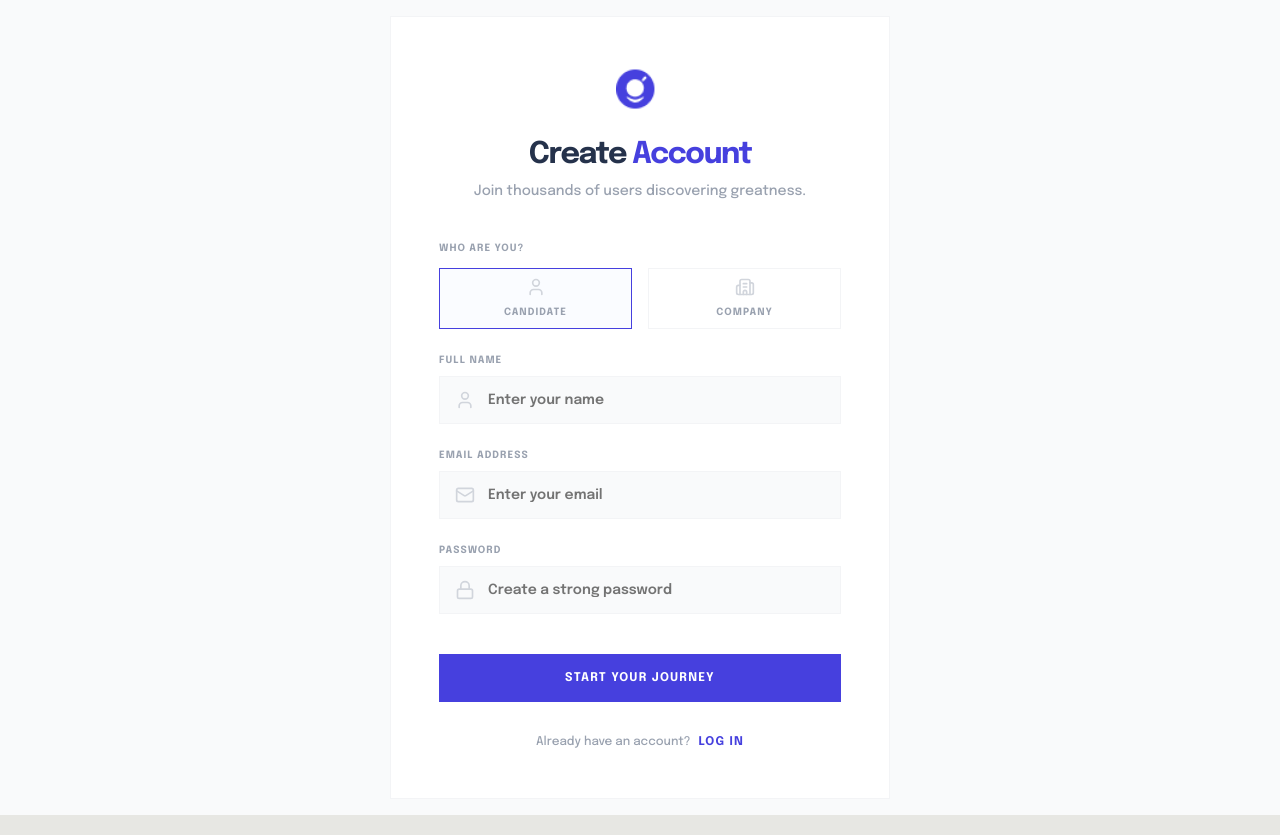
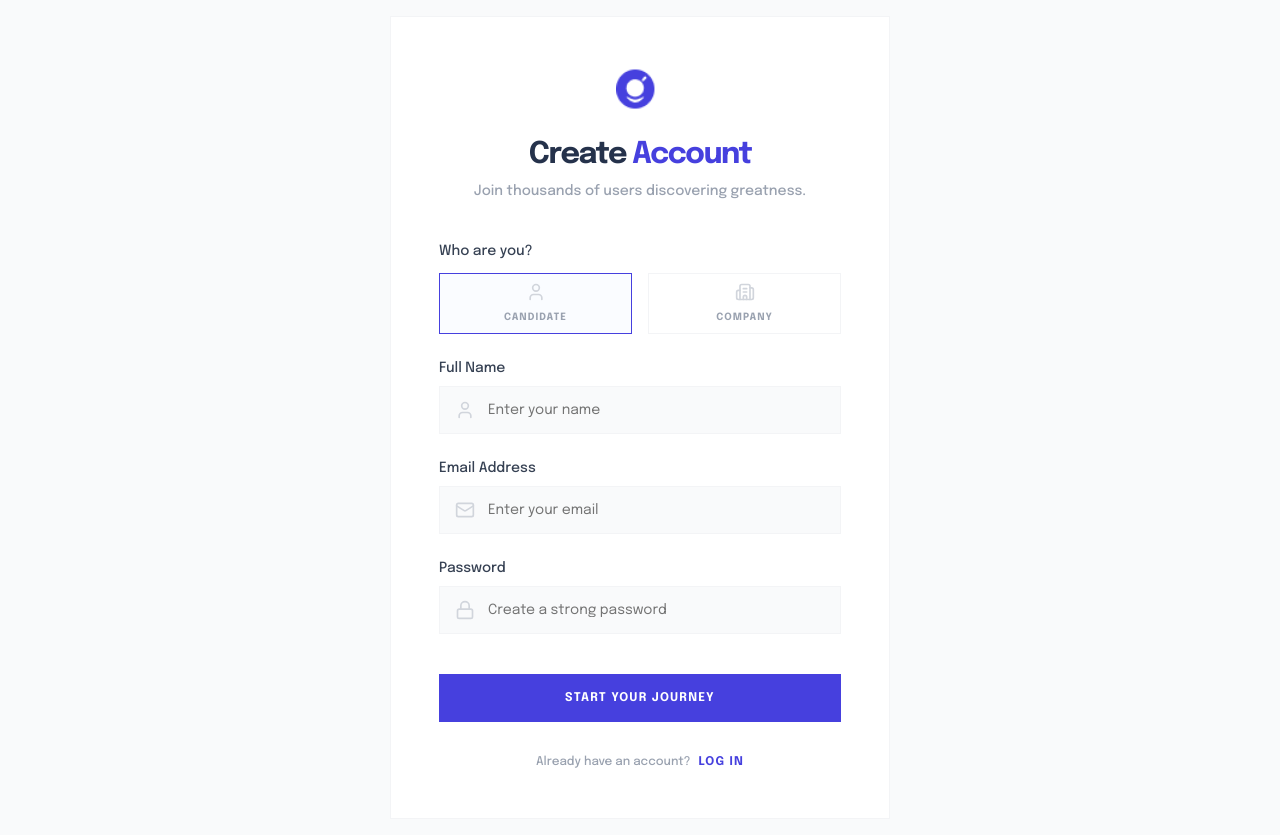
Before and after one commit to rakibislam2233/quick-hire, a Next.js app: page /register in a window 1280 px wide. Built offline with nearby package versions, Linux system fonts and the light colour scheme; no server answers.

Commit message:
refactor: update auth forms styling and labels

```diff
--- a/components/Pages/Auth/ForgotpasswordForm.tsx
+++ b/components/Pages/Auth/ForgotpasswordForm.tsx
@@ -12,7 +12,7 @@ export default function ForgotPasswordForm() {
   const [state, action, isPending] = useActionState(forgotPasswordAction, {});
 
   return (
-    <div className="w-full max-w-md mx-auto p-8 border border-gray-200 bg-white shadow-none">
+    <div className="w-full max-w-md mx-auto p-8 border border-gray-200 bg-white shadow-none font-epilogue">
       <div className="flex flex-col items-center mb-6">
         <div className="relative h-10 w-10 mb-4">
           <Image
@@ -51,7 +51,7 @@ export default function ForgotPasswordForm() {
               name="email"
               type="email"
               placeholder="Enter your email"
-              className="w-full pl-10 bg-gray-50 border-gray-200 outline-none shadow-none focus-visible:ring-0 focus-visible:border-primary"
+              className="w-full h-12 pl-12 bg-gray-50 font-epilogue border-gray-100 rounded-none outline-none shadow-none focus-visible:ring-0 focus-visible:border-primary focus-visible:bg-white transition-all text-sm"
             />
           </div>
           {state?.errors?.email && (
--- a/components/Pages/Auth/LoginForm.tsx
+++ b/components/Pages/Auth/LoginForm.tsx
@@ -23,7 +23,7 @@ export default function LoginForm() {
             priority
           />
         </div>
-        <h1 className="text-3xl font-black text-[#25324B] mb-2 uppercase tracking-tighter">
+        <h1 className="text-3xl font-black text-[#25324B] mb-2  tracking-tighter">
           Welcome <span className="text-primary ">Back</span>
         </h1>
         <p className="text-sm text-gray-400 font-medium text-center">
@@ -34,7 +34,7 @@ export default function LoginForm() {
       <form action={action} className="space-y-6">
         {state?.message && (
           <div
-            className={`p-4 text-xs font-bold uppercase tracking-widest rounded-none border ${
+            className={`p-4 text-xs font-bold  tracking-widest rounded-none border ${
               state.success
                 ? "bg-green-50 text-green-600 border-green-100"
                 : "bg-red-50 text-red-600 border-red-100"
@@ -45,7 +45,7 @@ export default function LoginForm() {
         )}
 
         <div className="space-y-2">
-          <label className="text-[10px] font-bold text-gray-400 uppercase tracking-widest block">
+          <label className="text-sm font-medium text-gray-700 block text-left">
             Email Address
           </label>
           <div className="relative group">
@@ -54,11 +54,11 @@ export default function LoginForm() {
               name="email"
               type="email"
               placeholder="Enter your email"
-              className="w-full h-12 pl-12 bg-gray-50 border-gray-100 rounded-none outline-none shadow-none focus-visible:ring-0 focus-visible:border-primary focus-visible:bg-white transition-all text-sm font-semibold"
+              className="w-full h-12 pl-12 bg-gray-50 border-gray-100 rounded-none outline-none shadow-none focus-visible:ring-0 focus-visible:border-primary focus-visible:bg-white transition-all text-sm"
             />
           </div>
           {state?.errors?.email && (
-            <p className="text-[10px] font-bold text-red-500 uppercase tracking-tight mt-1">
+            <p className="text-[10px] font-bold text-red-500  tracking-tight mt-1">
               {state.errors.email[0]}
             </p>
           )}
@@ -66,12 +66,12 @@ export default function LoginForm() {
 
         <div className="space-y-2">
           <div className="flex justify-between items-center mb-1">
-            <label className="text-[10px] font-bold text-gray-400 uppercase tracking-widest">
+            <label className="text-sm font-medium text-gray-700 block text-left">
               Password
             </label>
             <Link
               href="/forgot-password"
-              className="text-[10px] font-bold text-primary uppercase tracking-widest hover:underline"
+              className="text-[10px] font-bold text-primary  tracking-widest hover:underline"
             >
               Forgot?
             </Link>
@@ -82,11 +82,11 @@ export default function LoginForm() {
               name="password"
               type="password"
               placeholder="Enter your password"
-              className="w-full h-12 pl-12 bg-gray-50 border-gray-100 rounded-none outline-none shadow-none focus-visible:ring-0 focus-visible:border-primary focus-visible:bg-white transition-all text-sm font-semibold"
+              className="w-full h-12 pl-12 bg-gray-50 border-gray-100 rounded-none outline-none shadow-none focus-visible:ring-0 focus-visible:border-primary focus-visible:bg-white transition-all text-sm"
             />
           </div>
           {state?.errors?.password && (
-            <p className="text-[10px] font-bold text-red-500 uppercase tracking-tight mt-1">
+            <p className="text-[10px] font-bold text-red-500  tracking-tight mt-1">
               {state.errors.password[0]}
             </p>
           )}
@@ -95,7 +95,7 @@ export default function LoginForm() {
         <Button
           type="submit"
           disabled={isPending}
-          className="w-full bg-primary text-white rounded-none h-12 text-xs font-bold uppercase tracking-widest shadow-none hover:bg-blue-700 transition-all active:scale-[0.98] mt-4"
+          className="w-full bg-primary text-white rounded-none h-12 text-xs font-bold  tracking-widest shadow-none hover:bg-blue-700 transition-all active:scale-[0.98] mt-4 cursor-pointer"
         >
           {isPending ? "Authenticating..." : "Login to Account"}
         </Button>
@@ -107,7 +107,7 @@ export default function LoginForm() {
         </p>
         <Link
           href="/register"
-          className="text-xs font-bold text-primary uppercase tracking-widest hover:underline"
+          className="text-xs font-bold text-primary  tracking-widest hover:underline"
         >
           Create Account
         </Link>
--- a/components/Pages/Auth/RegisterForm.tsx
+++ b/components/Pages/Auth/RegisterForm.tsx
@@ -46,7 +46,7 @@ export default function RegisterForm() {
 
         {/* Role Selection */}
         <div className="space-y-3">
-          <label className="text-[10px] font-bold text-gray-400 uppercase tracking-widest block">
+          <label className="text-sm font-medium text-gray-700 block text-left">
             Who are you?
           </label>
           <div className="grid grid-cols-2 gap-4">
@@ -88,7 +88,7 @@ export default function RegisterForm() {
         </div>
 
         <div className="space-y-2">
-          <label className="text-[10px] font-bold text-gray-400 uppercase tracking-widest block">
+          <label className="text-sm font-medium text-gray-700 block text-left">
             Full Name
           </label>
           <div className="relative group">
@@ -97,7 +97,7 @@ export default function RegisterForm() {
               name="fullName"
               type="text"
               placeholder="Enter your name"
-              className="w-full h-12 pl-12 bg-gray-50 border-gray-100 rounded-none outline-none shadow-none focus-visible:ring-0 focus-visible:border-primary focus-visible:bg-white transition-all text-sm font-semibold"
+              className="w-full h-12 pl-12 bg-gray-50 border-gray-100 rounded-none outline-none shadow-none focus-visible:ring-0 focus-visible:border-primary focus-visible:bg-white transition-all text-sm"
             />
           </div>
           {state?.errors?.fullName && (
@@ -108,7 +108,7 @@ export default function RegisterForm() {
         </div>
 
         <div className="space-y-2">
-          <label className="text-[10px] font-bold text-gray-400 uppercase tracking-widest block">
+          <label className="text-sm font-medium text-gray-700 block text-left">
             Email Address
           </label>
           <div className="relative group">
@@ -117,7 +117,7 @@ export default function RegisterForm() {
               name="email"
               type="email"
               placeholder="Enter your email"
-              className="w-full h-12 pl-12 bg-gray-50 border-gray-100 rounded-none outline-none shadow-none focus-visible:ring-0 focus-visible:border-primary focus-visible:bg-white transition-all text-sm font-semibold"
+              className="w-full h-12 pl-12 bg-gray-50 border-gray-100 rounded-none outline-none shadow-none focus-visible:ring-0 focus-visible:border-primary focus-visible:bg-white transition-all text-sm"
             />
           </div>
           {state?.errors?.email && (
@@ -128,7 +128,7 @@ export default function RegisterForm() {
         </div>
 
         <div className="space-y-2">
-          <label className="text-[10px] font-bold text-gray-400 uppercase tracking-widest block">
+          <label className="text-sm font-medium text-gray-700 block text-left">
             Password
           </label>
           <div className="relative group">
@@ -137,7 +137,7 @@ export default function RegisterForm() {
               name="password"
               type="password"
               placeholder="Create a strong password"
-              className="w-full h-12 pl-12 bg-gray-50 border-gray-100 rounded-none outline-none shadow-none focus-visible:ring-0 focus-visible:border-primary focus-visible:bg-white transition-all text-sm font-semibold"
+              className="w-full h-12 pl-12 bg-gray-50 border-gray-100 rounded-none outline-none shadow-none focus-visible:ring-0 focus-visible:border-primary focus-visible:bg-white transition-all text-sm"
             />
           </div>
           {state?.errors?.password && (
--- a/components/Pages/Auth/VerifyOtpForm.tsx
+++ b/components/Pages/Auth/VerifyOtpForm.tsx
@@ -11,7 +11,7 @@ export default function VerifyOtpForm() {
   const [state, action, isPending] = useActionState(verifyOtpAction, {});
 
   return (
-    <div className="w-full max-w-md mx-auto p-8 border border-gray-200 bg-white shadow-none">
+    <div className="w-full max-w-md mx-auto p-8 border border-gray-200 bg-white shadow-none font-epilogue">
       <div className="flex flex-col items-center mb-6">
         <div className="relative h-10 w-10 mb-4">
           <Image
@@ -40,17 +40,16 @@ export default function VerifyOtpForm() {
         )}
 
         <div className="space-y-2">
-          <label className="text-sm font-medium text-gray-700 block text-center">
+          <label className="text-sm font-medium text-gray-700 block text-left">
             One-Time Password
           </label>
-          <div className="relative">
-            <Key className="absolute left-3 top-1/2 -translate-y-1/2 text-gray-400 w-5 h-5" />
+          <div className="relative flex justify-center items-center">
             <Input
               name="otp"
               type="text"
               placeholder="e.g. 1234"
               maxLength={4}
-              className="w-full text-center tracking-widest text-xl bg-gray-50 border-gray-200 outline-none shadow-none focus-visible:ring-0 focus-visible:border-primary pl-10"
+              className="w-full h-12 bg-gray-50 border-gray-100 rounded-none outline-none shadow-none focus-visible:ring-0 focus-visible:border-primary focus-visible:bg-white transition-all text-sm text-center tracking-wider"
             />
           </div>
           {state?.errors?.otp && (
```
